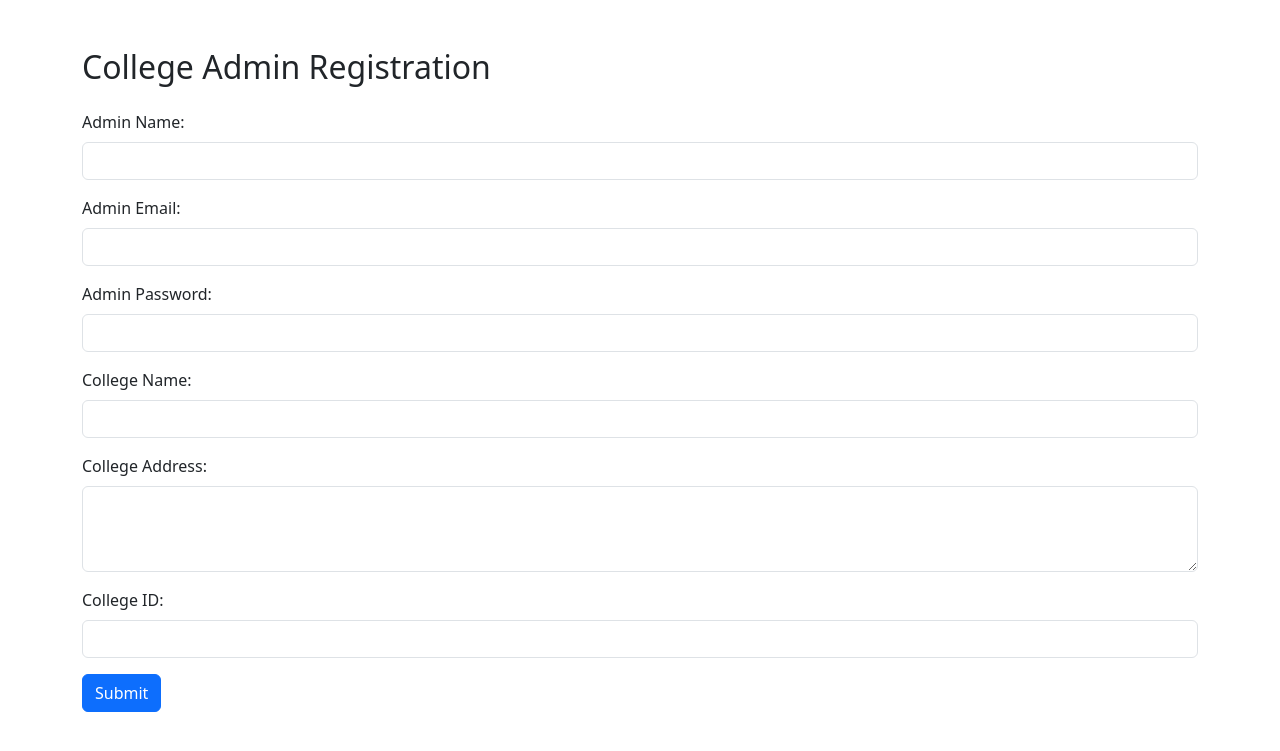
After one commit to Aqib-Ansari/AI_Driven_Placement, a Flask app: page /register_admin in a window 1280 px wide. The commit adds this page. Shown: the top 751 px of the page. Run offline with Flask 3, Linux system fonts and the light colour scheme.

```diff
--- a/app.py
+++ b/app.py
@@ -9,10 +9,20 @@ def registration():
     return render_template('landing.html')
 
 # Route to handle the form submission
-@app.route('/register')
-def register():
+@app.route('/register_student')
+def register_student():
 
-    return render_template('Registration.html')
+    return render_template('student_registration.html')
+
+@app.route('/register_admin')
+def register_admin():
+
+    return render_template('admin_registration.html')
+
+@app.route('/register_company')
+def register_company():
+
+    return render_template('company_registration.html')
 
 @app.route('/register_data', methods=['POST'])
 def register_data():
@@ -46,11 +56,11 @@ def register_data():
 def redirect_to_page():
     selected_page = request.form['register_dropdown']
     if selected_page == 'Student':
-        return redirect(url_for('register'))
+        return redirect(url_for('register_student'))
     elif selected_page == 'Admin':
-        return redirect(url_for('register'))
+        return redirect(url_for('register_admin'))
     elif selected_page == 'Company':
-        return redirect(url_for('register'))
+        return redirect(url_for('register_company'))
     else:
         return redirect(url_for('home'))
 
--- /dev/null
+++ b/templates/admin_registration.html
@@ -0,0 +1,63 @@
+<!DOCTYPE html>
+<html lang="en">
+<head>
+  <meta charset="UTF-8">
+  <meta name="viewport" content="width=device-width, initial-scale=1.0">
+  <title>College Admin Form</title>
+  <!-- Bootstrap CSS link -->
+  <link href="https://cdn.jsdelivr.net/npm/bootstrap@5.3.0/dist/css/bootstrap.min.css" rel="stylesheet" integrity="sha384-9ndCyUaIbzAi2FUVXJi0CjmCapSmO7SnpJef0486qhLnuZ2cdeRhO02iuK6FUUVM" crossorigin="anonymous">
+</head>
+<body>
+
+  <div class="container mt-5">
+    <h2 class="mb-4">College Admin Registration</h2>
+
+    <!-- Form Start -->
+    <form method="post" >
+
+      <!-- Admin Name -->
+      <div class="mb-3">
+        <label for="adminName" class="form-label">Admin Name:</label>
+        <input type="text" class="form-control" id="adminName" name="admin_name" required>
+      </div>
+
+      <!-- Admin Email -->
+      <div class="mb-3">
+        <label for="adminEmail" class="form-label">Admin Email:</label>
+        <input type="email" class="form-control" id="adminEmail" name="admin_email" required>
+      </div>
+
+      <!-- Admin Password -->
+      <div class="mb-3">
+        <label for="adminPassword" class="form-label">Admin Password:</label>
+        <input type="password" class="form-control" id="adminPassword" name="admin_password" required>
+      </div>
+
+      <!-- College Name -->
+      <div class="mb-3">
+        <label for="collegeName" class="form-label">College Name:</label>
+        <input type="text" class="form-control" id="collegeName" name="college_name" required>
+      </div>
+
+      <!-- College Address -->
+      <div class="mb-3">
+        <label for="collegeAddress" class="form-label">College Address:</label>
+        <textarea class="form-control" id="collegeAddress" name="college_address" rows="3" required></textarea>
+      </div>
+
+      <!-- College ID -->
+      <div class="mb-3">
+        <label for="collegeID" class="form-label">College ID:</label>
+        <input type="text" class="form-control" id="collegeID" name="college_id" required>
+      </div>
+
+      <!-- Submit Button -->
+      <button type="submit" class="btn btn-primary">Submit</button>
+
+    </form>
+    <!-- Form End -->
+
+  </div>
+
+  <!-- Bootstrap JS and Popper.js links -->
+  <script src="https://cdn.jsdelivr.net/npm/@popperjs/core@2.11.8/dist/umd/popper.min.js" integrity="sha384-I7E8VVD/ismY
```
Also changed, not shown: templates/company_registration.html (added, +11 -0 lines), templates/landing.html (+25 -14 lines), templates/student_registration.html (renamed from templates/Registration.html, +1 -21 lines), static/style_landing.css (line endings or trailing spaces).
